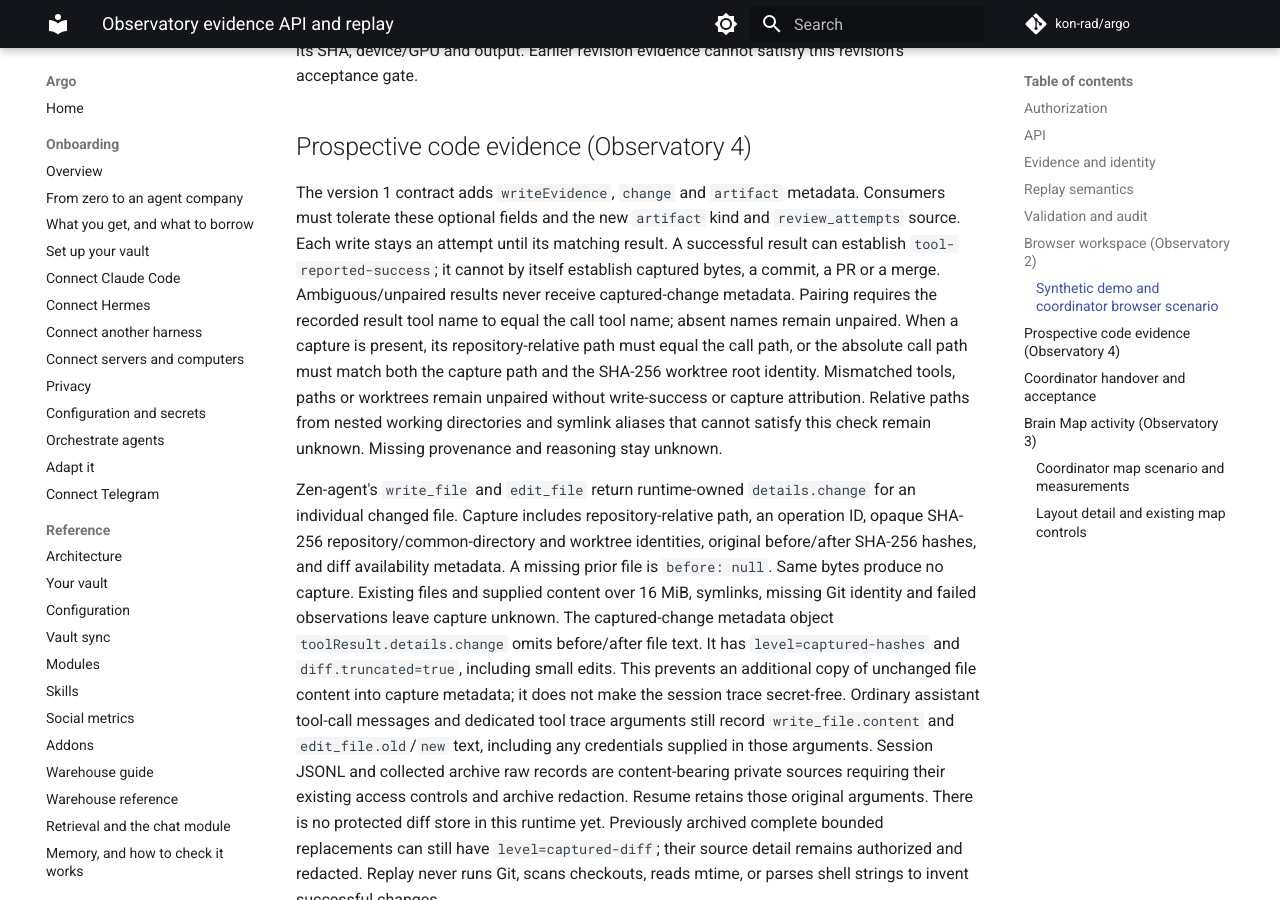
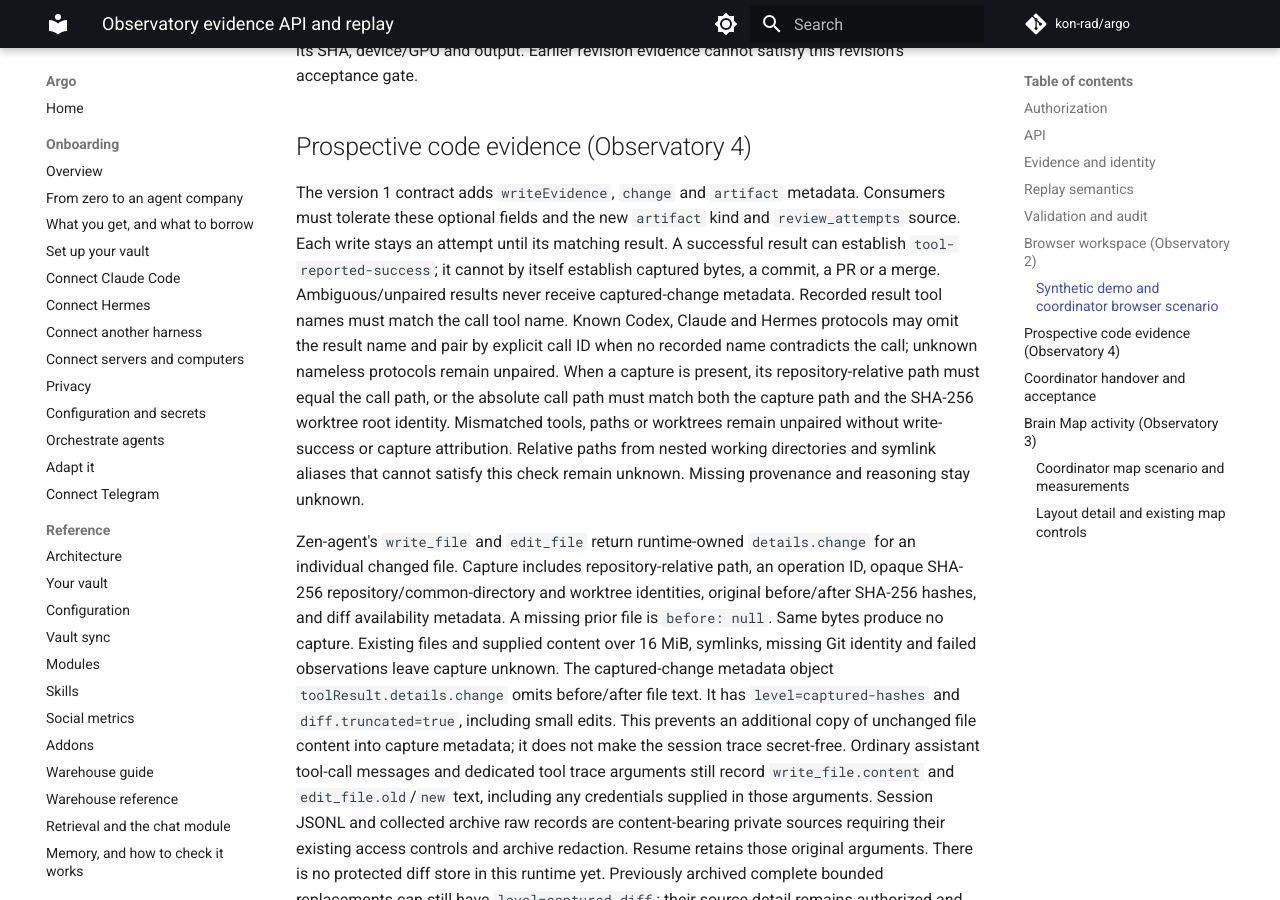
Before and after one commit to kon-rad/argo, an MkDocs documentation site: the page built from docs/observatory.md, in a window 1280 px wide and 900 px high, scrolled down 7014 px. Built offline with MkDocs 1.6.1 and Material for MkDocs 9.7.7, drawn with Linux system fonts in a browser that asks for light colours; comment, search, counter and statistics services are not loaded.

Commit message:
docs(observatory): clarify known nameless result protocol pairing

```diff
--- a/docs/observatory.md
+++ b/docs/observatory.md
@@ -92,7 +92,7 @@ The coordinator scenario now includes a separate renderer stress harness at `e2e
 
 ## Prospective code evidence (Observatory 4)
 
-The version 1 contract adds `writeEvidence`, `change` and `artifact` metadata. Consumers must tolerate these optional fields and the new `artifact` kind and `review_attempts` source. Each write stays an attempt until its matching result. A successful result can establish `tool-reported-success`; it cannot by itself establish captured bytes, a commit, a PR or a merge. Ambiguous/unpaired results never receive captured-change metadata. Pairing requires the recorded result tool name to equal the call tool name; absent names remain unpaired. When a capture is present, its repository-relative path must equal the call path, or the absolute call path must match both the capture path and the SHA-256 worktree root identity. Mismatched tools, paths or worktrees remain unpaired without write-success or capture attribution. Relative paths from nested working directories and symlink aliases that cannot satisfy this check remain unknown. Missing provenance and reasoning stay unknown.
+The version 1 contract adds `writeEvidence`, `change` and `artifact` metadata. Consumers must tolerate these optional fields and the new `artifact` kind and `review_attempts` source. Each write stays an attempt until its matching result. A successful result can establish `tool-reported-success`; it cannot by itself establish captured bytes, a commit, a PR or a merge. Ambiguous/unpaired results never receive captured-change metadata. Recorded result tool names must match the call tool name. Known Codex, Claude and Hermes protocols may omit the result name and pair by explicit call ID when no recorded name contradicts the call; unknown nameless protocols remain unpaired. When a capture is present, its repository-relative path must equal the call path, or the absolute call path must match both the capture path and the SHA-256 worktree root identity. Mismatched tools, paths or worktrees remain unpaired without write-success or capture attribution. Relative paths from nested working directories and symlink aliases that cannot satisfy this check remain unknown. Missing provenance and reasoning stay unknown.
 
 Zen-agent's `write_file` and `edit_file` return runtime-owned `details.change` for an individual changed file. Capture includes repository-relative path, an operation ID, opaque SHA-256 repository/common-directory and worktree identities, original before/after SHA-256 hashes, and diff availability metadata. A missing prior file is `before: null`. Same bytes produce no capture. Existing files and supplied content over 16 MiB, symlinks, missing Git identity and failed observations leave capture unknown. The captured-change metadata object `toolResult.details.change` omits before/after file text. It has `level=captured-hashes` and `diff.truncated=true`, including small edits. This prevents an additional copy of unchanged file content into capture metadata; it does not make the session trace secret-free. Ordinary assistant tool-call messages and dedicated tool trace arguments still record `write_file.content` and `edit_file.old`/`new` text, including any credentials supplied in those arguments. Session JSONL and collected archive raw records are content-bearing private sources requiring their existing access controls and archive redaction. Resume retains those original arguments. There is no protected diff store in this runtime yet. Previously archived complete bounded replacements can still have `level=captured-diff`; their source detail remains authorized and redacted. Replay never runs Git, scans checkouts, reads mtime, or parses shell strings to invent successful changes.
 
```
